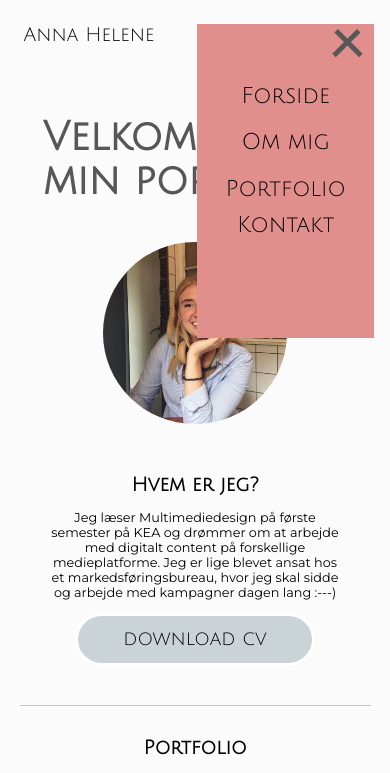
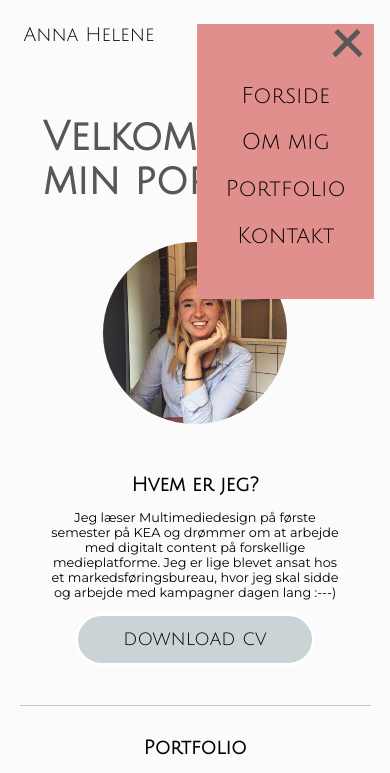
Before and after one commit to annalundstroem/portfolio, a plain HTML site: page index.html in a window 390 px wide. Both pictures are taken after a click on the element 348 px from the left and 43 px from the top of the page. Shown: the top 773 px of the page. Drawn offline with Linux system fonts and the light colour scheme.

Commit message:
menu iphone 6

```diff
--- a/style.css
+++ b/style.css
@@ -72,17 +72,15 @@ body {
     line-height: 14vw;
 }
 
-/*
-#kontakt:hover {
+.kontakt:hover {
     background-color: #db6663;
 }
-*/
 
-#kontakt {
-    /*
+.kontakt {
+
     height: 14vw;
     line-height: 14vw;
-*/
+
 }
 
 .portrait {
@@ -193,6 +191,13 @@ p {
     margin-right: auto;
 }
 
+.tema_tekst1,
+.tema_tekst2 {
+    height: 80vw;
+}
+
+
+
 /*
 .tema_billede1,
 .tema_billede2 {
@@ -252,13 +257,13 @@ footer {
         line-height: 12vw;
     }
 
-    #kontakt {
-        /*
-
+    .kontakt {
         height: 12vw;
         line-height: 12vw;
-*/
+    }
 
+    .menu {
+        height: 70vw;
     }
 }
 
```
Also changed, not shown: flatdesign.html (deleted).
